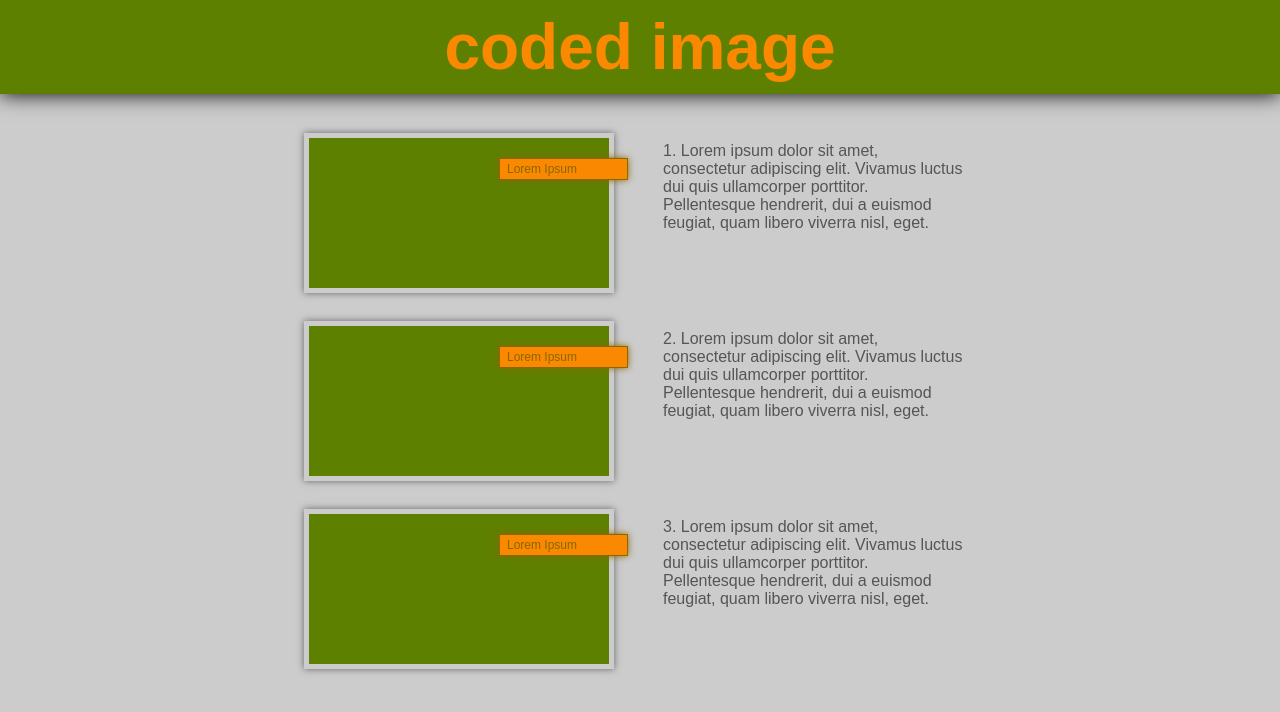
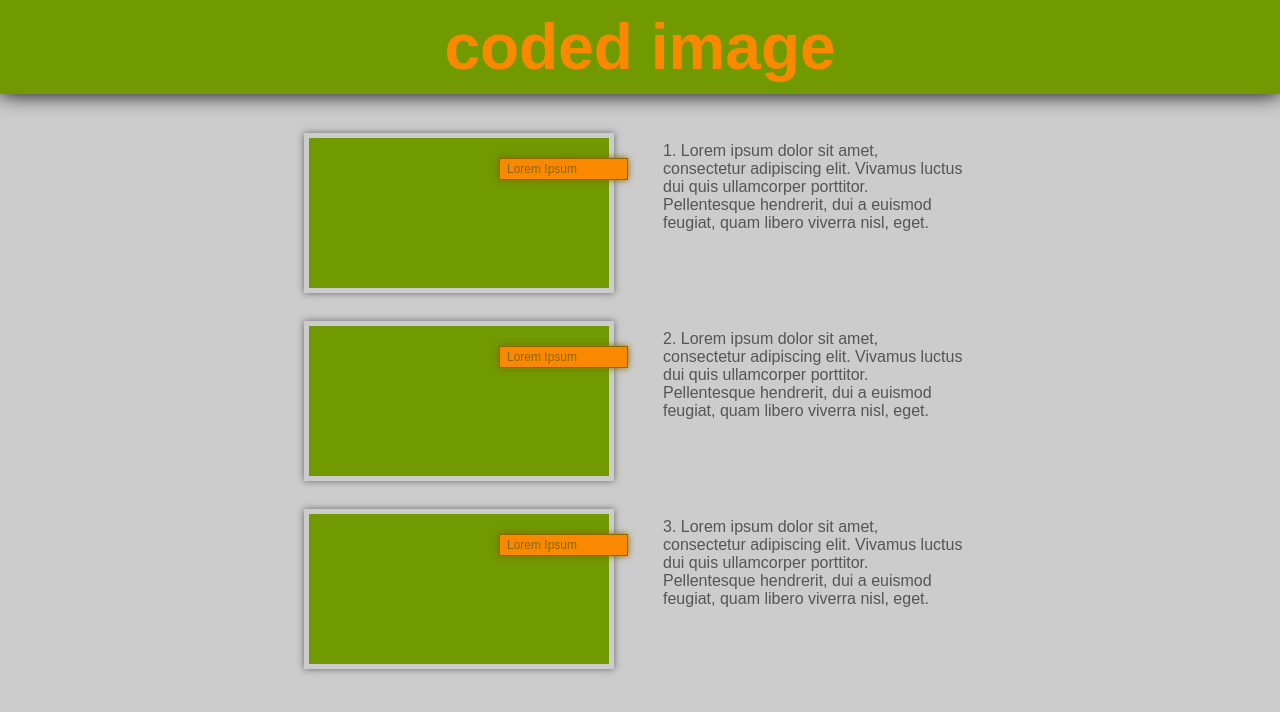
Before and after one commit to AlanAdamson/alanadamson.github.io, a plain HTML site: page work/index.html in a window 1280 px wide. Drawn offline with Linux system fonts and the light colour scheme.

```diff
--- a/style.css
+++ b/style.css
@@ -10,7 +10,7 @@
   justify-content: center;
   height: 100vh;
   width: 100vw;
-  background-color: #5e8000;
+  background-color: #719900;
 }
 
 .wrapperGray {
@@ -39,7 +39,7 @@
 .portfolioBox {
   width: 300px;
   height: 150px;
-  background-color: #5e8000;
+  background-color: #719900;
   border: 5px solid #ccc;
   box-shadow: 0 0 7px #666;
   margin: 2%;
@@ -72,7 +72,7 @@
 .header {
   display: flex;
   justify-content: center;
-  background-color: #5e8000;
+  background-color: #719900;
   padding: 10px;
   box-shadow: 0 0 20px #000;
 }
```
